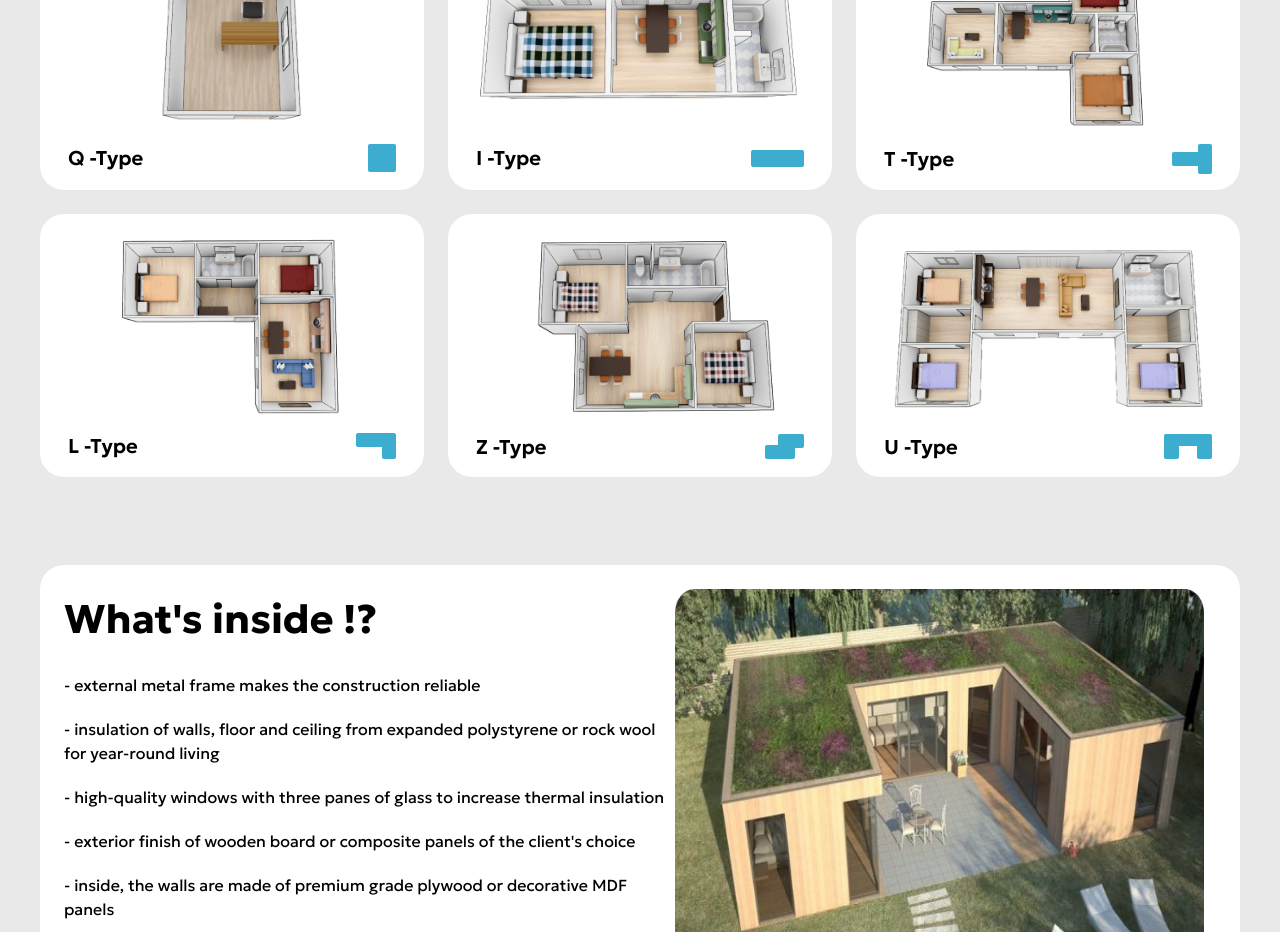
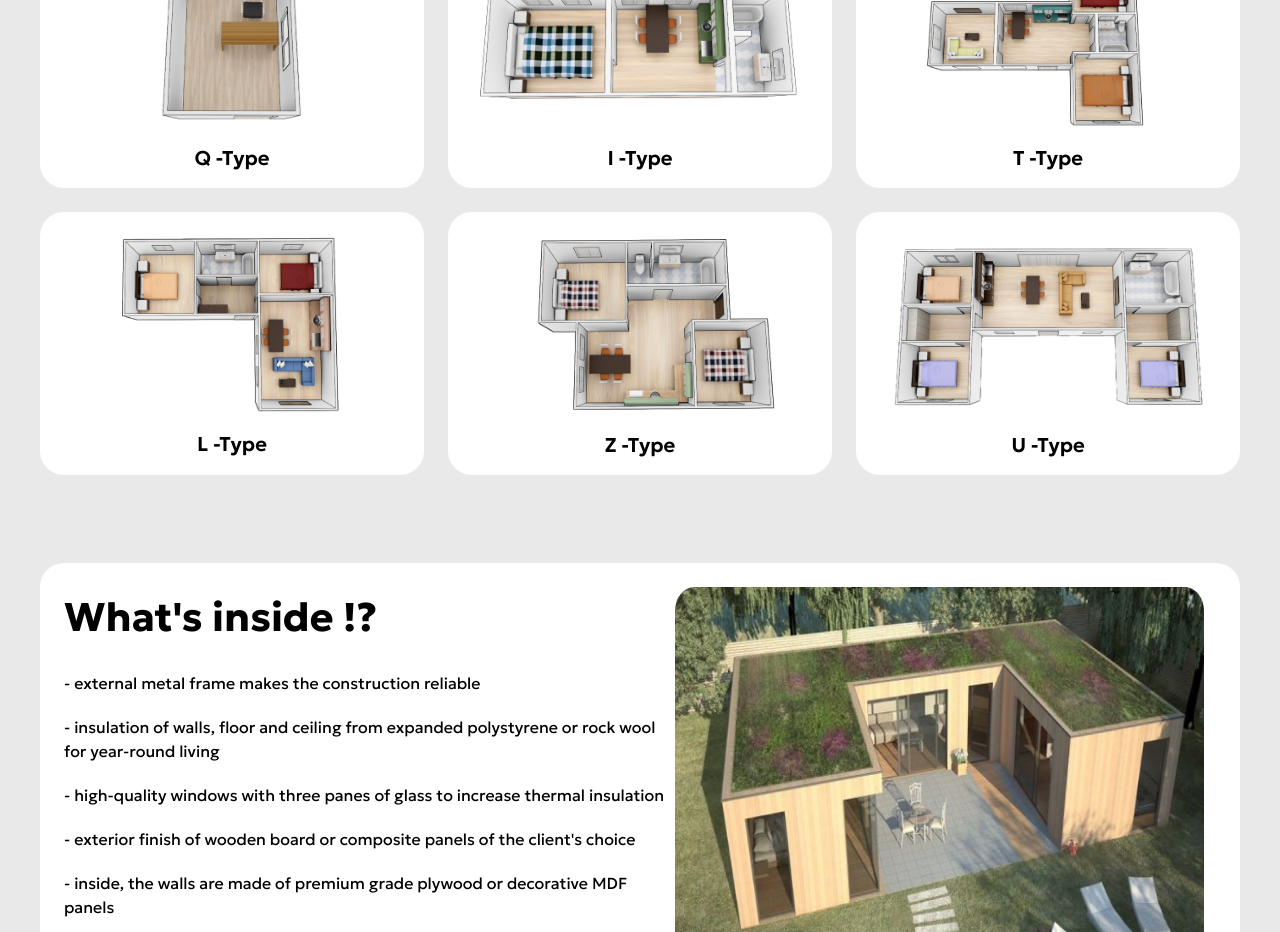
Before and after one commit to DizMaxWork/Module-Master, a React (Vite) app: page / in a window 1280 px wide. Shown: the part 2040-2972 px from the top of the page. Built offline with nearby package versions, Linux system fonts and the light colour scheme.

Commit message:
Удаление иконок с конфигурации

```diff
--- a/src/components/Main/ModuleAndConfigOptions/ModuleAndConfigOptions.tsx
+++ b/src/components/Main/ModuleAndConfigOptions/ModuleAndConfigOptions.tsx
@@ -45,11 +45,10 @@ export const ModuleAndConfigOptions = ({
                 <div className="overflow-hidden rounded-3xl">
                   <img src={card.img} alt={card.title} />
                 </div>
-                <div className="flex justify-between items-center px-3">
-                  <h3 className="text-xl text-totalBlack font-semibold pt-3">
+                <div className="flex justify-center items-center px-3">
+                  <h3 className="text-xl text-totalBlack font-semibold pt-3 ">
                     {card.title}
                   </h3>
-                  <img src={card.formImg} alt={card.formImg} className="mt-3" />
                 </div>
               </div>
             ))}
```
